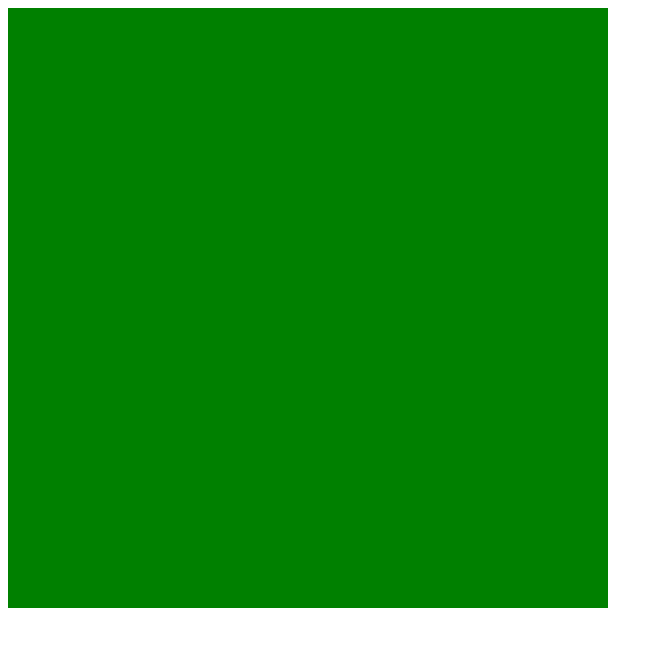
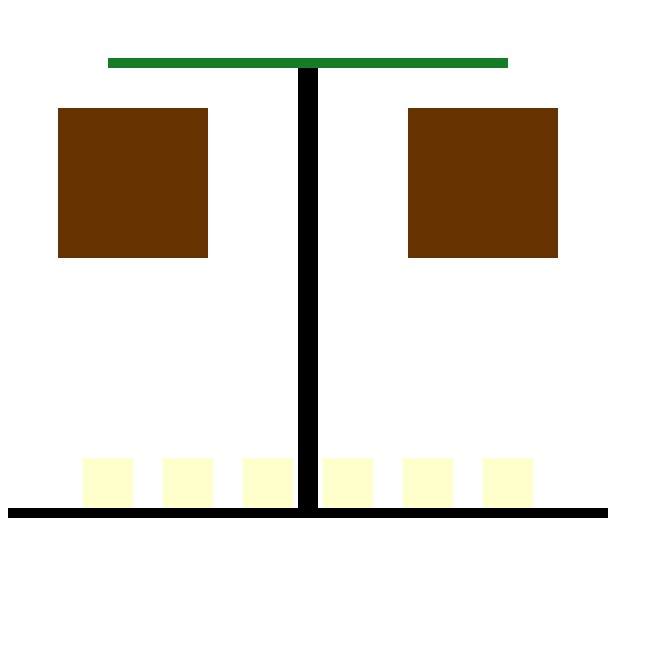
Before and after one commit to Slruh/Scaler, a plain HTML site: page index.html in a window 1280 px wide. Shown: the whole page, without its empty margins (0-663 px from the left). Drawn offline with Linux system fonts and the light colour scheme.

Commit message:
Scale now works

```diff
--- a/index.html
+++ b/index.html
@@ -3,6 +3,7 @@
 <head>
   <script src="lib/crafty.js"></script>
   <script src="src/scaler.js"></script>
+  <script src="src/components.js"></script>
   <script>
     window.addEventListener('load', Game.start);
   </script>
--- a/src/components.js
+++ b/src/components.js
@@ -0,0 +1,153 @@
+Crafty.c("Shelf", {
+  init: function() {
+    this.requires('2D, Canvas, Color')
+      .color('rbg(20,125,40')
+      .attr({
+        x:0,
+        y:500,
+        w:Game.width,
+        h:10
+      });
+  }
+});
+
+Crafty.c("ScaleBase" , {
+  init: function() {
+    this.requires('2D, Canvas, Color')
+      .color('rbg(20,125,40)')
+      .attr({
+        x:290,
+        y:50,
+        w:20,
+        h:450
+    });
+  },
+});
+
+Crafty.c("ScaleArm", {
+  init: function() {
+    this.requires('2D, Canvas, Color')
+      .color('rgb(20,125,40)')
+      .attr({
+        x:100,
+        y:50,
+        w:400,
+        h:10
+      });
+    this.origin("center");
+    this.bind("WeightChanged", this.adjustScale);
+  },
+
+  adjustScale:function() {
+    var leftWeight = Game.pinBoardLeft.totalWeight();
+    var rightWeight = Game.pinBoardRight.totalWeight();
+    var totalWeight = leftWeight + rightWeight;
+    var balance = rightWeight - leftWeight;
+    var balancePercentOfTotal = balance / totalWeight;
+    var rotationValue = 10 * balancePercentOfTotal;
+    this.rotation = rotationValue;
+
+    Crafty.trigger("ArmRotated", rotationValue);
+  },
+});
+
+Crafty.c("PinBoard", {
+
+  init: function() {
+    this.requires('2D, Canvas, Color')
+      .color('rgb(102, 51, 0)');
+    this.weights = [];
+    this.bind("ArmRotated", this.adjustHeightWithRotation)
+  },
+
+  pinboard: function(loc, side) {
+    this.attr(loc);
+    this.side = side;
+  },
+
+  totalWeight: function() {
+    var totalWeight = 0;
+    for (var i = 0; i < this.weights.length; i++) {
+      totalWeight += this.weights[i].weight;
+    }
+    return totalWeight;
+  },
+
+  addWeight: function(weight) {
+    //Check to see if the object exists in this board i.e. dragged in same board
+    if (this.weights.indexOf(weight) == -1) {
+      this.weights.push(weight);
+      Crafty.trigger("WeightChanged");
+    }
+  },
+
+  removeWeight: function(weight) {
+    var indexOfWeight = this.weights.indexOf(weight);
+    if (indexOfWeight != -1) {
+      this.weights.splice(indexOfWeight, 1);
+      Crafty.trigger("WeightChanged");
+    }
+  },
+
+  adjustHeightWithRotation: function(rotationValue) {
+    var rad = rotationValue * Math.PI/180;
+    var height = Math.tan(rad) * 200;
+    var heightAdjustment = 100;
+    var oldHeight = this.y;
+    if (this.side == Game.pinBoardSide.LEFT) {
+      heightAdjustment = 100 - height;
+    } else {
+      heightAdjustment = 100 + height;
+    }
+    this.y = heightAdjustment;
+    var differenceHeight = oldHeight - heightAdjustment;
+    for (var i = 0; i < this.weights.length; i++) {
+      this.weights[0].y = this.weights[0].y - differenceHeight;
+    }
+
+  }
+});
+
+Crafty.c("Weight", {
+  weight: 0,
+
+  init:function() {
+    this.requires('2D, Canvas, Color, Draggable, Gravity')
+      .color('rgb(255,255,204)')
+      .enableDrag()
+      .gravity("Shelf");
+    this.bind("StopDrag", this.checkHit);
+  },
+
+  weight: function(weight, loc) {
+    this.attr(loc);
+    this.weight = weight;
+    this.addComponent('Collision');
+  },
+
+  checkHit: function() {
+    var hitComponents = this.hit("PinBoard");
+    if (hitComponents) {
+      this.antigravity();
+
+      //Remove from any existing PinBoards
+      Game.pinBoardLeft.removeWeight(this);
+      Game.pinBoardRight.removeWeight(this);
+
+      //Add this to the new pinboard
+      if (hitComponents.length != 1) {
+        alert("Problem hit multiple pin boards");
+      }
+      else {
+        hitComponents[0].obj.addWeight(this);
+      }
+    }
+    else {
+      this.gravity();
+
+      //Remove the object from any pinboard its in
+      Game.pinBoardLeft.removeWeight(this);
+      Game.pinBoardRight.removeWeight(this);
+    }
+  }
+});
--- a/src/scaler.js
+++ b/src/scaler.js
@@ -1,8 +1,35 @@
 Game = {
+  width: 600,
+  height: 600,
+
+  pinBoardSide: {
+    LEFT: 0,
+    RIGHT: 1
+  },
+
+
+
   // Initialize and start our game
   start: function() {
-    // Start crafty and set a background color so that we can see it's working
     Crafty.init(600, 600);
-    Crafty.background('green');
+
+    Crafty.e('Shelf');
+    Crafty.e('ScaleBase');
+    Crafty.e('ScaleArm');
+
+    //Init the pin boards
+    Game.pinBoardLeft = Crafty.e('PinBoard')
+    Game.pinBoardLeft.pinboard({x:50, y:100, w:150, h:150}, Game.pinBoardSide.LEFT);
+    Game.pinBoardRight = Crafty.e('PinBoard')
+    Game.pinBoardRight.pinboard({x:400, y:100, w:150, h:150}, Game.pinBoardSide.RIGHT);
+
+    var weights = [1,1,2,2,3,3];
+
+    var xWeightStart = 75;
+    for (var i = 0; i < 6; i++) {
+        Crafty.e('Weight').weight(weights[i], {x:xWeightStart,y:375,w:50,h:50});
+        xWeightStart += 80;
+    }
+
   }
 }
```
